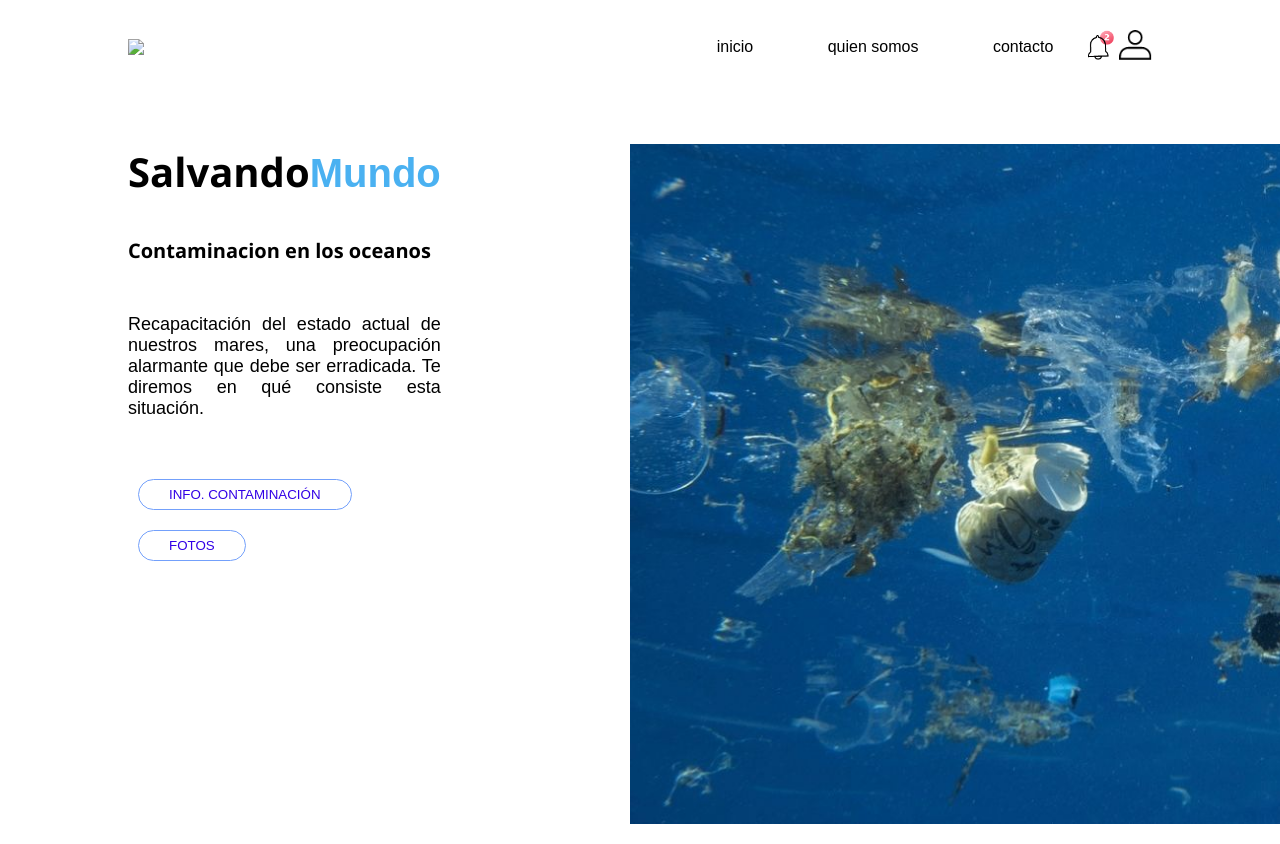
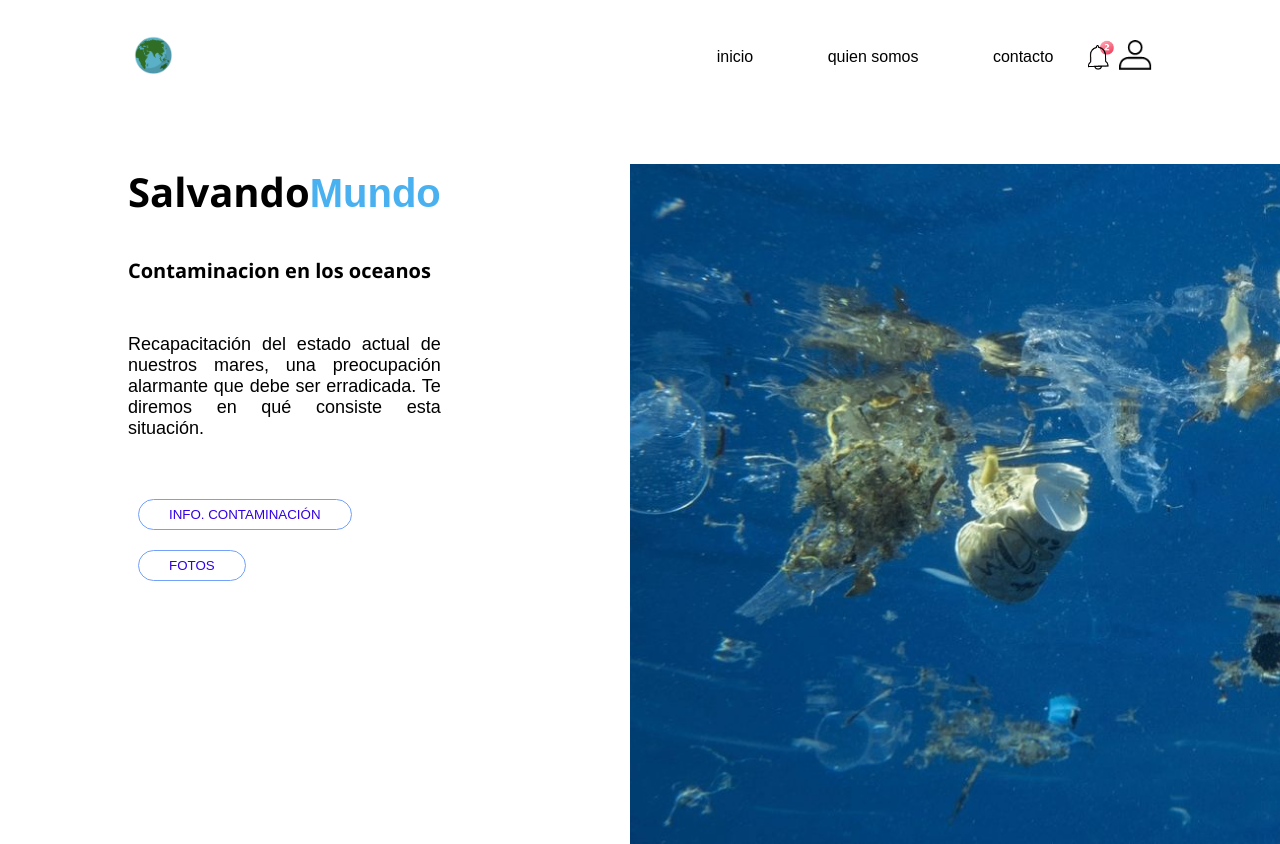
Before and after one commit to valeriadnss/proyecto-grupal-diego-benja-vale, a plain HTML site: page Portada.html in a window 1280 px wide. Shown: the top 844 px of the page. Drawn offline with Linux system fonts and the light colour scheme.

Commit message:
ajustes menores

```diff
--- a/Portada.html
+++ b/Portada.html
@@ -9,7 +9,9 @@
   <body>
     <div class="hero">
         <div class="navbar">
-            <img src="img/">
+            <div class="icon">
+                <img src="img/icon.png" width="50px" alt="Icono planeta Tierra">
+            </div>
             <ul>
                 <li><a href ="#">inicio</a></li>
                 <li><a href ="#">quien somos</a></li>
```
Also changed, not shown: carrusel.html (+6 -0 lines), contaminacion.html (+6 -15 lines), img/backgroundsea.png (added), img/icon.png (added).
